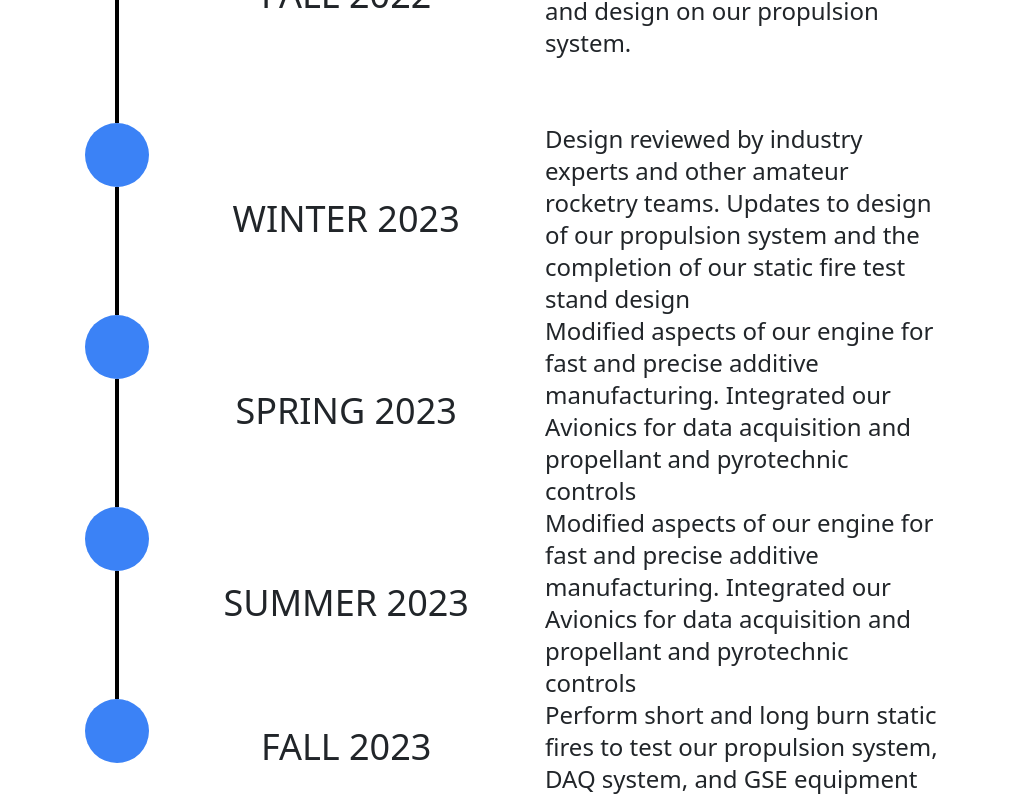
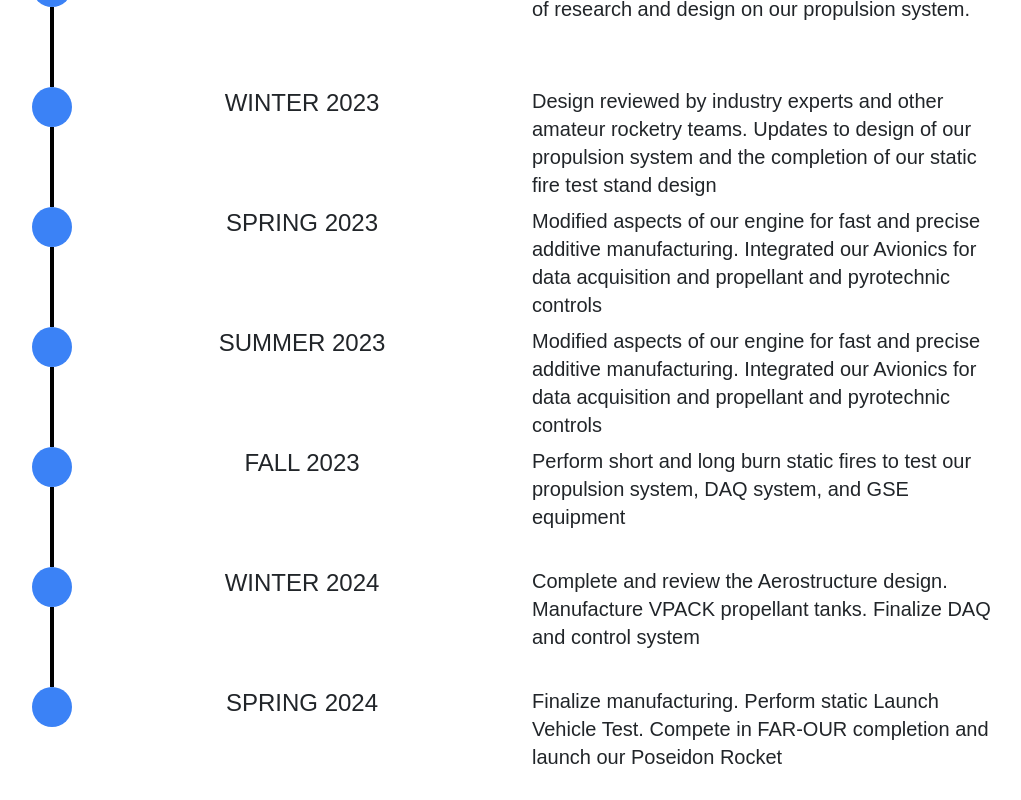
Before and after one commit to acm-ucr/hsp-website, a Next.js app: page /projects in a window 1280 px wide. Shown: the part 340-1140 px from the top of the page, without its empty margins (128-1149 px from the left). Built offline with nearby package versions, Linux system fonts and the light colour scheme.

Commit message:
small fixes

```diff
--- a/src/components/projects/poseidon/Timeline.js
+++ b/src/components/projects/poseidon/Timeline.js
@@ -3,30 +3,31 @@ import texts from "@/data/Poseidon/Timeline";
 
 const Timeline = () => {
   return (
-    <div className="flex flex-col items-center">
-      <div className="flex justify-items-start w-8/12 text-4xl font-bold pb-4">
+    <div className="flex flex-col items-center my-10">
+      <div className="flex text-left w-9/12 text-3xl font-extrabold font-montserrat pb-4">
         Timeline
       </div>
       {texts.map((event, index) => (
-        <div key={index} className="flex w-2/3 items-start ">
+        <div key={index} className="flex w-9/12 items-start ">
           <div className="flex items-center justify-center">
             <div>
-              {/* Container for the circle and the line */}
               <div className="flex flex-col items-center">
-                {/* Circle */}
-                <div className=" bg-blue-500 rounded-full w-16 h-16"></div>
+                <div className=" bg-blue-500 rounded-full w-10 h-10"></div>
 
-                {/* Vertical line below the circle */}
                 {index !== texts.length - 1 && (
-                  <div className="w-1 bg-black h-32"></div>
+                  <div className="w-1 bg-black h-20"></div>
                 )}
               </div>
             </div>
           </div>
-          {/* Texts */}
-          <div className="grid grid-cols-2 gap-0.5">
-            <div className="text-4xl place-self-center">{event.data}</div>
-            <div className="text-2xl text-left">{event.para}</div>
+
+          <div className="grid grid-cols-2 font-sans ">
+            <div className="text-2xl flex justify-center items-start ">
+              {event.data}
+            </div>
+            <div className="text-xl text-left  flex justify-center items-center">
+              {event.para}
+            </div>
           </div>
         </div>
       ))}
--- a/src/data/Poseidon/Timeline.js
+++ b/src/data/Poseidon/Timeline.js
@@ -19,6 +19,14 @@ const texts = [
     data: "FALL 2023",
     para: "Perform short and long burn static fires to test our propulsion system, DAQ system, and GSE equipment",
   },
+  {
+    data: "WINTER 2024",
+    para: "Complete and review the Aerostructure design. Manufacture VPACK propellant tanks. Finalize DAQ and control system",
+  },
+  {
+    data: "SPRING 2024",
+    para: "Finalize manufacturing. Perform static Launch Vehicle Test. Compete in FAR-OUR completion and launch our Poseidon Rocket",
+  },
 ];
 
 export default texts;
```
